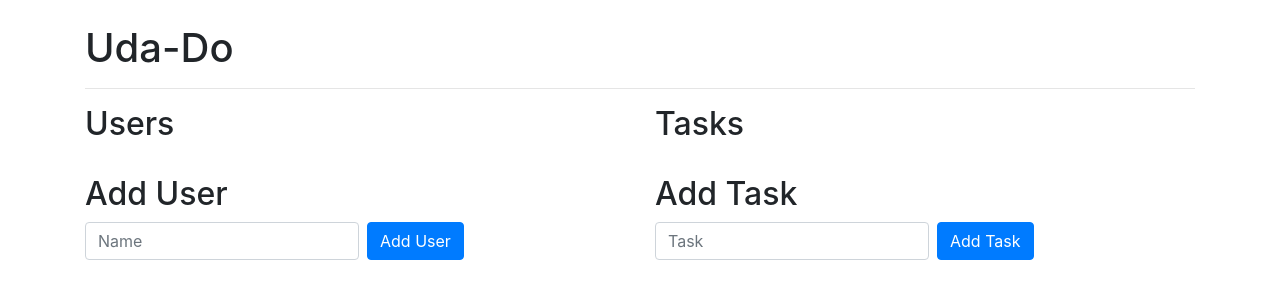
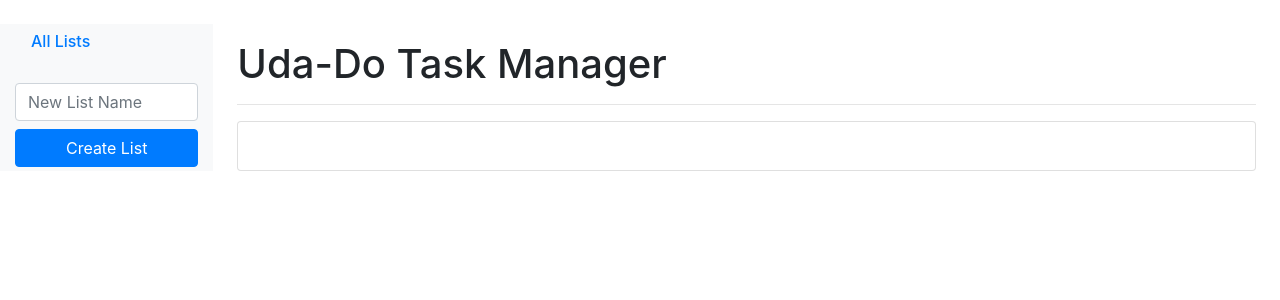
Before and after one commit to danwood1992/udacity_todo, a Flask app: page / in a window 1280 px wide. Shown: the top 300 px of the page. Run offline with Flask 3, Linux system fonts and the light colour scheme; data that the repository does not hold is empty; some libraries are stand-ins or nearby versions.

Commit message:
Add lists

```diff
--- a/routes.py
+++ b/routes.py
@@ -1,12 +1,59 @@
 from flask import render_template, request, redirect, url_for
-from models import User, TodoItem
+from models import User, TodoItem, TodoList
 from base import app, db
+
+def get_task(request):
+    task_id = request.form.get('taskid')
+    task = TodoItem.query.filter_by(id=task_id).first()
+    return task
 
 @app.route('/')
 def index():
     users = User.query.all()
+    lists = TodoList.query.all()
     tasks = TodoItem.query.all()
-    return render_template('index.html', users=users, tasks=tasks)
+    return render_template('index.html', users=users,lists=lists, tasks=tasks)
+
+@app.route('/add-list', methods=['POST'])
+def add_list():
+    name = request.form.get('name')
+    list = TodoList(name=name)
+    db.session.add(list)
+    db.session.commit()
+    return redirect(url_for('index'))
+
+@app.route('/add-task', methods=['POST'])
+def add_task():
+    list_id = request.form.get('listid')
+    description = request.form.get('description')
+    task = TodoItem(description=description, list_id=list_id)
+    db.session.add(task)
+    db.session.commit()
+    return redirect(url_for('index'))
+
+@app.route('/complete-task', methods=['POST'])
+def complete_task():
+    task = get_task(request)
+    task.completed = True
+    db.session.commit()
+    return redirect(url_for('index'))
+
+@app.route('/undo-complete', methods=['POST'])
+def undo_complete_task():
+    task = get_task(request)
+    task.undo_complete()
+    return redirect(url_for('index'))
+
+@app.route('/delete-task', methods=['POST'])
+def delete_task():
+    task = get_task(request)
+    task.delete()
+    return redirect(url_for('index'))
+
+@app.route('/users')
+def users():
+    users = User.query.all()
+    return render_template('users.html', users=users)
 
 @app.route('/add-user', methods=['POST'])
 def add_user():
@@ -14,65 +61,4 @@ def add_user():
     user = User(name=name, email=f"{name.lower()}@mail.com")
     db.session.add(user)
     db.session.commit()
-
-    return redirect(url_for('index'))
-
-@app.route('/add-task', methods=['POST'])
-def add_task():
-    description = request.form.get('description')
-    task = TodoItem(description=description)
-    db.session.add(task)
-    db.session.commit()
-
-    return redirect(url_for('index'))
-
-@app.route('/complete-task', methods=['POST'])
-def complete_task():
-    task_id = request.form.get('taskid')
-    task = TodoItem.query.filter_by(id=task_id).first()
-    print(f"debug: {task}")
-
-    task.completed = True
-    db.session.commit()
-
-    return redirect(url_for('index'))
-
-# @app.route('/undo-complete', methods=['POST'])
-# def undo_complete_task():
-#     task_id = request.form.get('taskid')
-#     task = TodoItem.query.filter_by(id=task_id).first()
-#     print(f"debug: {task}")
-
-#     task.completed = False
-#     db.session.commit()
-
-#     return redirect(url_for('index'))
-
-@app.route('/undo-complete', methods=['POST'])
-def undo_complete_task():
-    print(f"debug: {request.form}")
-    task_id = request.form.get('taskid')
-    task = TodoItem.query.filter_by(id=task_id).first()
-    print(f"debug: {task}")
-    print(f"debug: {task.completed}")
-    task.undo_complete()
-
-    return redirect(url_for('index'))
-
-# @app.route('/delete-task', methods=['POST'])
-# def delete_task():
-#     task_id = request.form.get('taskid')
-#     task = TodoItem.query.filter_by(id=task_id).first()
-
-#     db.session.delete(task)
-#     db.session.commit()
-
-#     return redirect(url_for('index'))
-
-@app.route('/delete-task', methods=['POST'])
-def delete_task():
-    task_id = request.form.get('taskid')
-    task = TodoItem.query.filter_by(id=task_id).first()
-    task.delete()
-
-    return redirect(url_for('index'))
+    return redirect(url_for('users'))
--- a/templates/index.html
+++ b/templates/index.html
@@ -1,58 +1,62 @@
 {% extends "base.html" %}
 {% block title %}UdaDo{% endblock %}
 {% block content %}
-<div class="container mt-4">
-    <h1>Uda-Do</h1>
-    <hr>
+<div class="container-fluid mt-4">
     <div class="row">
-        <div class="col-md-6">
-            <h2>Users</h2>
-            <ul class="list-group">
-                {% for user in users %}
-                <li class="list-group-item">{{ user.email }}</li>
+        <!-- Sidebar for Lists -->
+        <div class="col-md-3 col-lg-2 d-none d-md-block bg-light sidebar">
+            <div class="sidebar-sticky">
+                <ul class="nav flex-column">
+                    <li class="nav-item">
+                        <a class="nav-link active" href="#">
+                            <h6>All Lists</h6>
+                        </a>
+                    </li>
+                    {% for list in lists %}
+                    <li class="nav-item">
+                        <a class="nav-link" href="#{{ list.name }}">
+                            {{ list.name }}
+                        </a>
+                    </li>
                     {% endfor %}
                 </ul>
-        </div>
-        <div class="col-md-6">
-            <h2>Tasks</h2>
-            <ul class="list-group">
-                {% for task in tasks %}
-                <li class="list-group-item d-flex justify-content-between">
-                    <span>{{ task }} - Completed: {{ task.completed }}</span>
-                    <div>
-                        <form action="/complete-task" method="post" class="d-inline-block ml-2">
-                            <input type="hidden" name="taskid" value="{{ task.id }}">
-                            <input type="submit" class="btn btn-success btn-sm" value="Done">
-
-                        </form>
-                        <form action="/undo-complete" method="post" class="d-inline-block ml-2">
-                            <input type="hidden" name="taskid" value="{{ task.id }}">
-                            <input type="submit" class="btn btn-warning btn-sm" value="Undo">
+                <form action="/add-list" method="post" class="mt-3">
+                    <input type="text" class="form-control" name="name" placeholder="New List Name" aria-label="List Name">
+                    <button type="submit" class="btn btn-primary mt-2 btn-block">Create List</button>
                 </form>
             </div>
+        </div>
+
+        <!-- Main Content Area -->
+        <div class="col-md-9 ml-sm-auto col-lg-10 pt-3 px-4">
+            <h1 class="mb-3">Uda-Do Task Manager</h1>
+            <hr>
+            <div class="card p-4">
+                {% for list in lists %}
+                <div class="row mb-4" id="{{ list.name  }}">
+                    <div class="col-md-12">
+                        <h3>{{ list.name }}</h3>
+                        <form action="/add-task" method="post" class="form-inline">
+                            <input type="hidden" name="listid" value="{{ list.id }}">
+                            <input type="text" class="form-control mr-2" name="description" placeholder="New Task" aria-label="Task Description">
+                            <button type="submit" class="btn btn-primary">Add Task</button>
+                        </form>
+                        <ul class="list-group mt-3">
+                            {% for task in list.tasks %}
+                            <li class="list-group-item d-flex justify-content-between align-items-center">
+                                <span>{{ task.description }}</span>
+                                <div>
+                                    <!-- Task toggle form -->
+                                    <!-- ... -->
+                                </div>
                             </li>
-
                             {% endfor %}
                         </ul>
                     </div>
                 </div>
-
-    <div class="row mt-4">
-        <div class="col-md-6">
-            <h2>Add User</h2>
-            <form action="/add-user" method="post" class="form-inline">
-                <input type="text" class="form-control mr-2" name="name" placeholder="Name">
-                <input type="submit" class="btn btn-primary" value="Add User">
-            </form>
-        </div>
-        <div class="col-md-6">
-            <h2>Add Task</h2>
-            <form action="/add-task" method="post" class="form-inline">
-                <input type="text" class="form-control mr-2" name="description" placeholder="Task">
-                <input type="submit" class="btn btn-primary" value="Add Task">
-            </form>
+                {% endfor %}
             </div>
         </div>
     </div>
-
+</div>
 {% endblock %}
```
Also changed, not shown: migrations/versions/90cbed23c409_.py (added, +34 -0 lines), migrations/versions/a3dc28177ed2_.py (added, +32 -0 lines), models.py (+20 -0 lines), 1 other file. Lines whose indentation alone changed are shown as unchanged.
